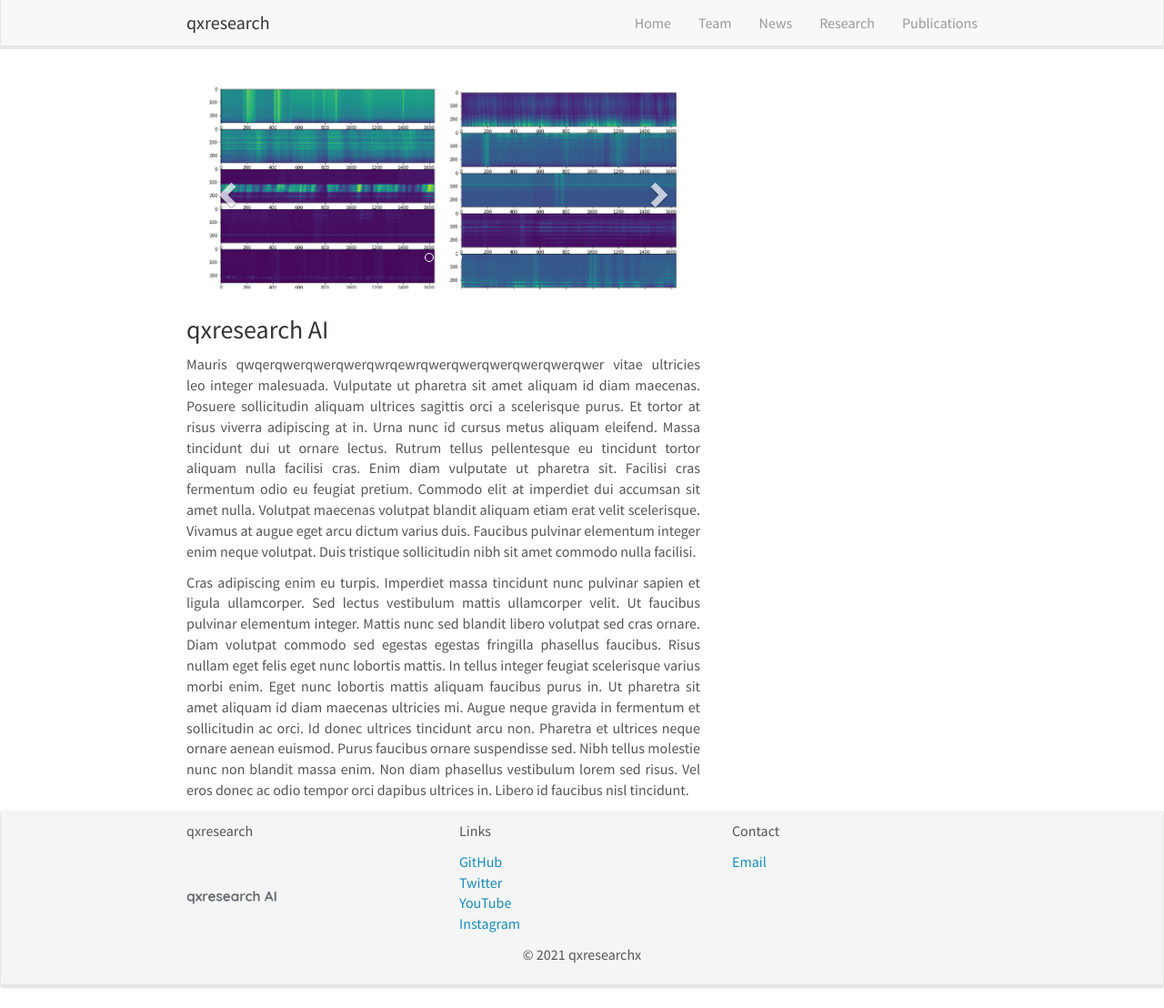
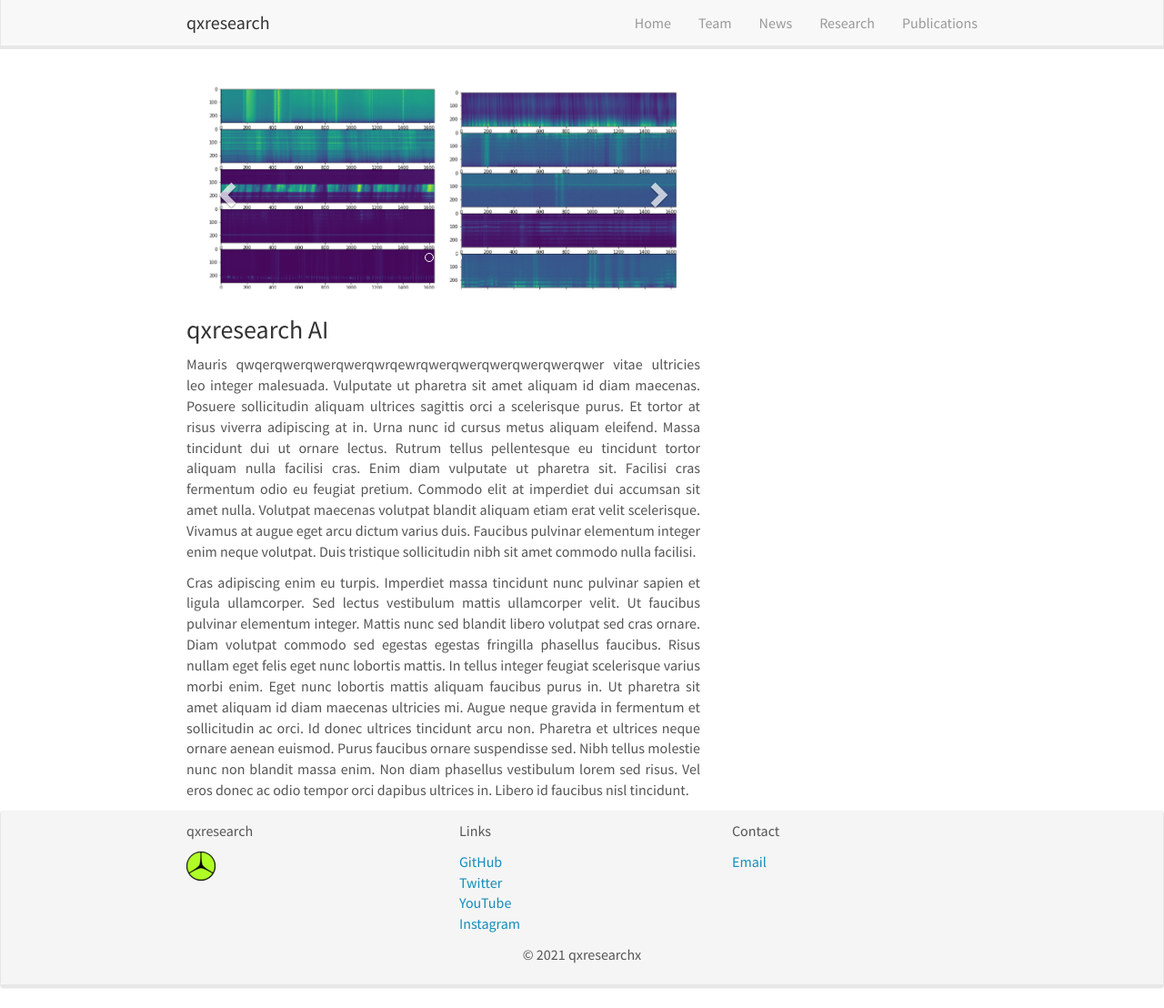
Before and after one commit to qxresearch/qxresearch.github.io, a Jekyll site: the page built from _pages/home.md, in a window 1280 px wide and 1108 px high. Shown: the whole window at 91% size. Built offline with Jekyll 4.4.1, drawn with Linux system fonts in a browser that asks for light colours; nearby versions of some CDN libraries; comment, search, counter and statistics services are not loaded.

Commit message:
Update footer.html

```diff
--- a/_includes/footer.html
+++ b/_includes/footer.html
@@ -4,7 +4,7 @@
 		<div class="row">
 			<div class="col-sm-4">
 				<p>{{ site.title }}</p>
-				<img class="img-fluid" src="../images/logo/qxresearch%20AI.png"
+				<img class="img-fluid" src="../images/3.ico"
 				     style="max-width: 100px;">
 			</div>
 
```
